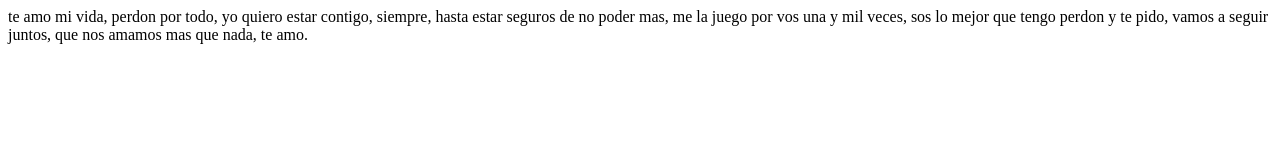
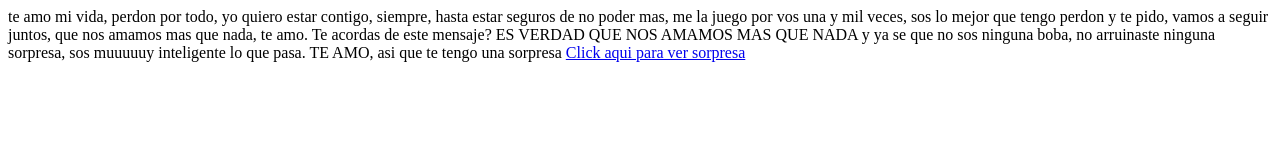
Before and after one commit to IgnacioCogliatti/sofidiosa.github.io, a plain HTML site: page index.html in a window 1280 px wide. Drawn offline with Linux system fonts and the light colour scheme.

Commit message:
Update index.html

```diff
--- a/index.html
+++ b/index.html
@@ -7,5 +7,11 @@
 <body>
 te amo mi vida, perdon por todo, yo quiero estar contigo, siempre, hasta estar seguros de no poder mas, me la juego por vos una y mil veces, sos lo mejor que tengo
 perdon y te pido, vamos a seguir juntos, que nos amamos mas que nada, te amo.
+
+    Te acordas de este mensaje?
+    ES VERDAD QUE NOS AMAMOS MAS QUE NADA
+    y ya se que no sos ninguna boba, no arruinaste ninguna sorpresa, sos muuuuuy inteligente lo que pasa.
+    TE AMO, asi que te tengo una sorpresa
+    <a href="/regalodecumple.index">Click aqui para ver sorpresa</a>
 </body>
 </html>
```
